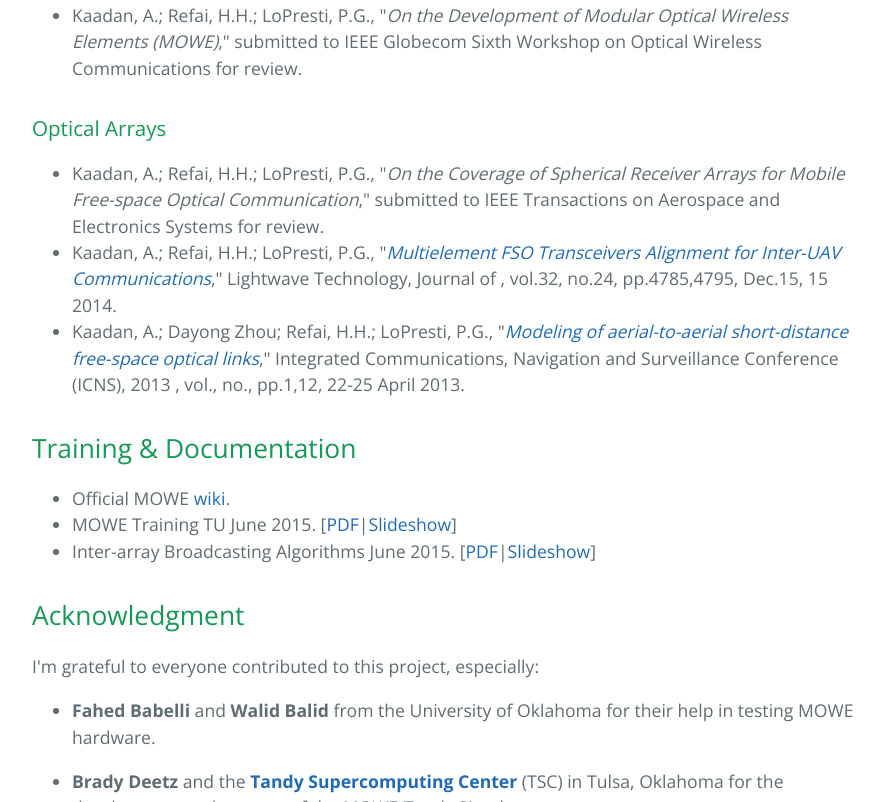
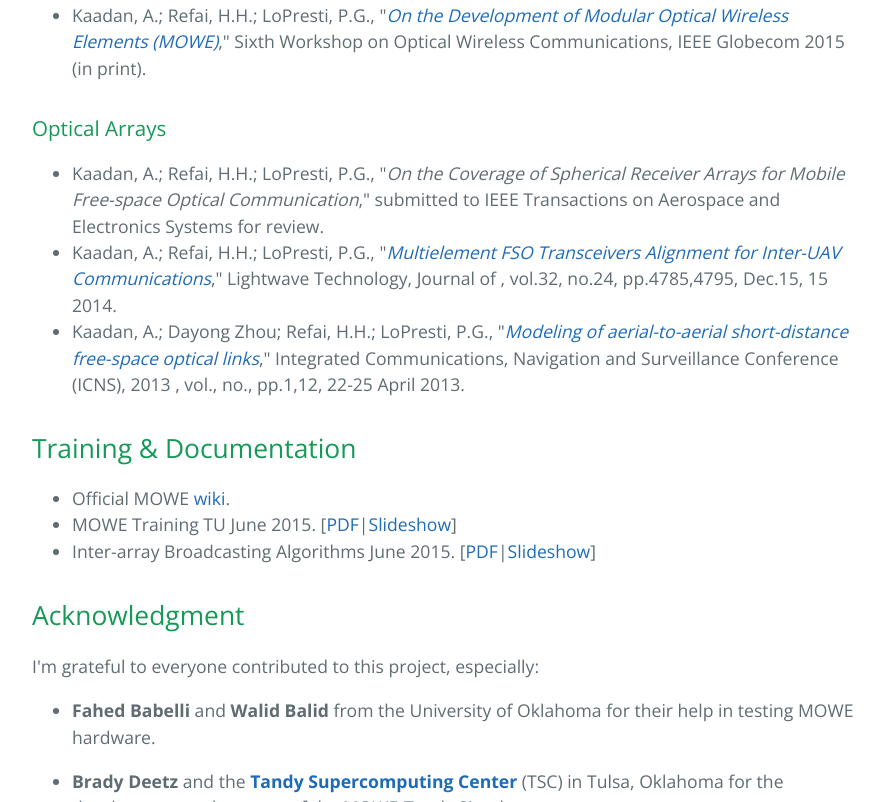
Before and after one commit to Asaadkaadan/MOWE, a plain HTML site: page index.html in a window 1280 px wide. Shown: the part 3916-4718 px from the top of the page, without its empty margins (192-1076 px from the left). Drawn offline with nearby package versions, Linux system fonts and the light colour scheme.

Commit message:
Added GC paper

```diff
--- a/index.html
+++ b/index.html
@@ -102,7 +102,7 @@
 <a id="mowe" class="anchor" href="#mowe" aria-hidden="true"><span class="octicon octicon-link"></span></a>MOWE</h3>
 
 <ul>
-<li>Kaadan, A.; Refai, H.H.; LoPresti, P.G., "<em>On the Development of Modular Optical Wireless Elements (MOWE)</em>," submitted to IEEE Globecom Sixth Workshop on Optical Wireless Communications for review.</li>
+<li>Kaadan, A.; Refai, H.H.; LoPresti, P.G., "<em><a href="https://github.com/OUWECAD/MOWE/Documentation/On_the_Development_of_Modular_Optical_Wireless_Elements__MOWE.pdf">On the Development of Modular Optical Wireless Elements (MOWE)</a></em>," Sixth Workshop on Optical Wireless Communications, IEEE Globecom 2015 (in print).</li>
 </ul>
 
 <h3>
```
